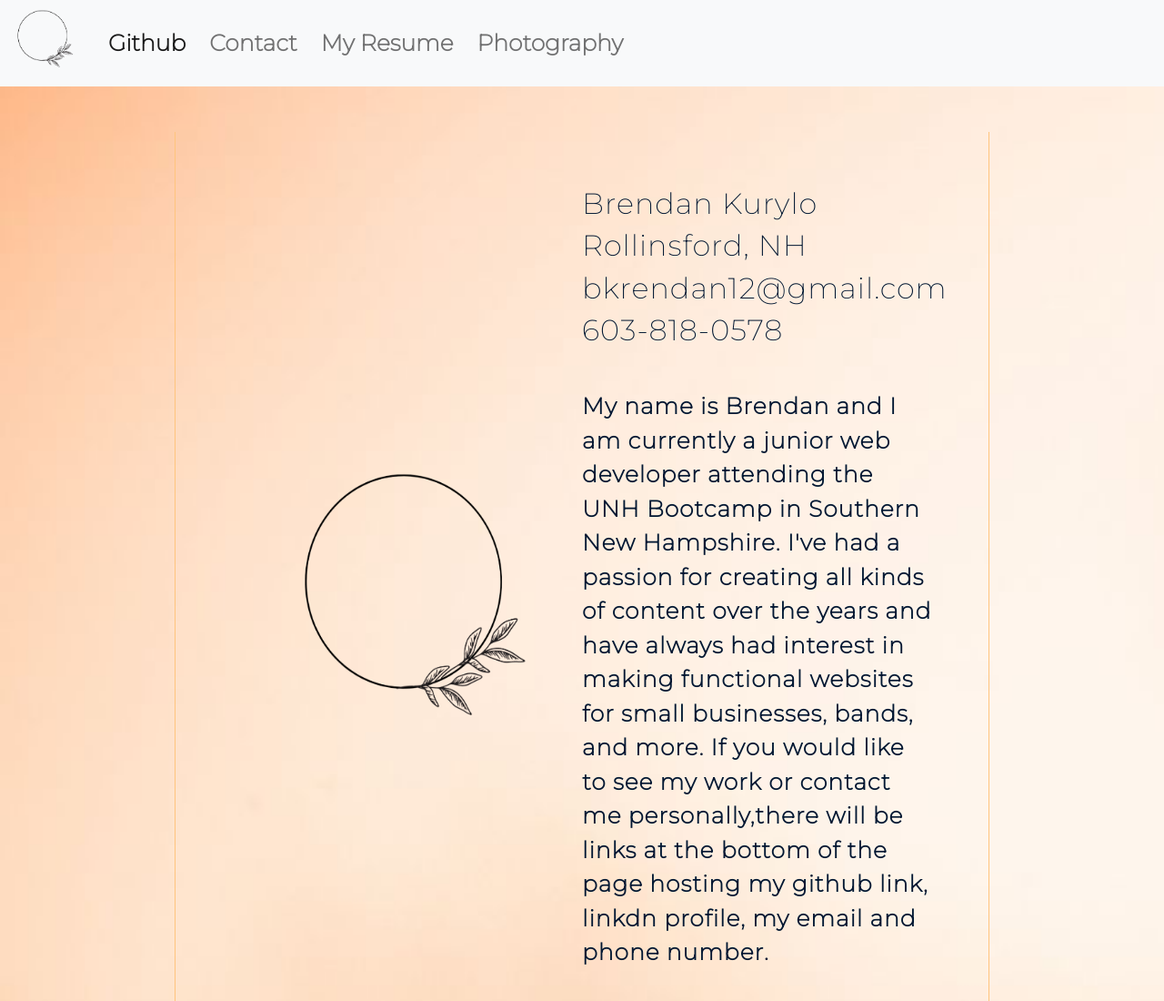
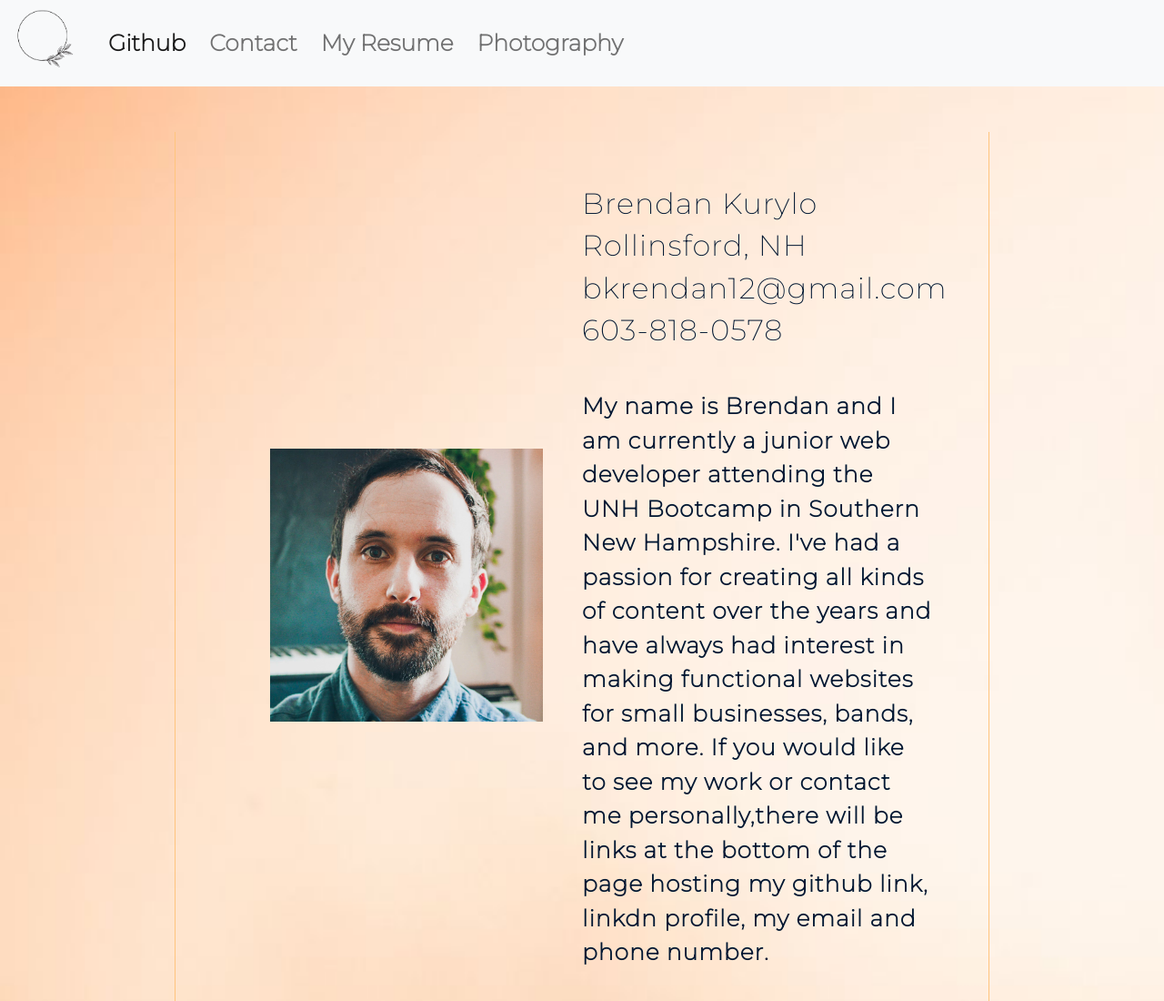
Before and after one commit to Bkrendan12/My-Portfolio, a plain HTML site: page index.html in a window 1280 px wide. Shown: the top 1100 px of the page at 91% size. Drawn offline with nearby package versions, Linux system fonts and the light colour scheme.

Commit message:
updated portfolio face picture for about me

```diff
--- a/index.html
+++ b/index.html
@@ -73,7 +73,7 @@
       <div class="aboutMe flex-container">
         <div class="face flex-image">
           <img
-            src="./assets/images/nav-logo.png"
+            src="./assets/images/my-face.jpg"
             class="about-me-face"
             alt="placeholder"
           />
```
Also changed, not shown: assets/images/my-face.jpg (added).
